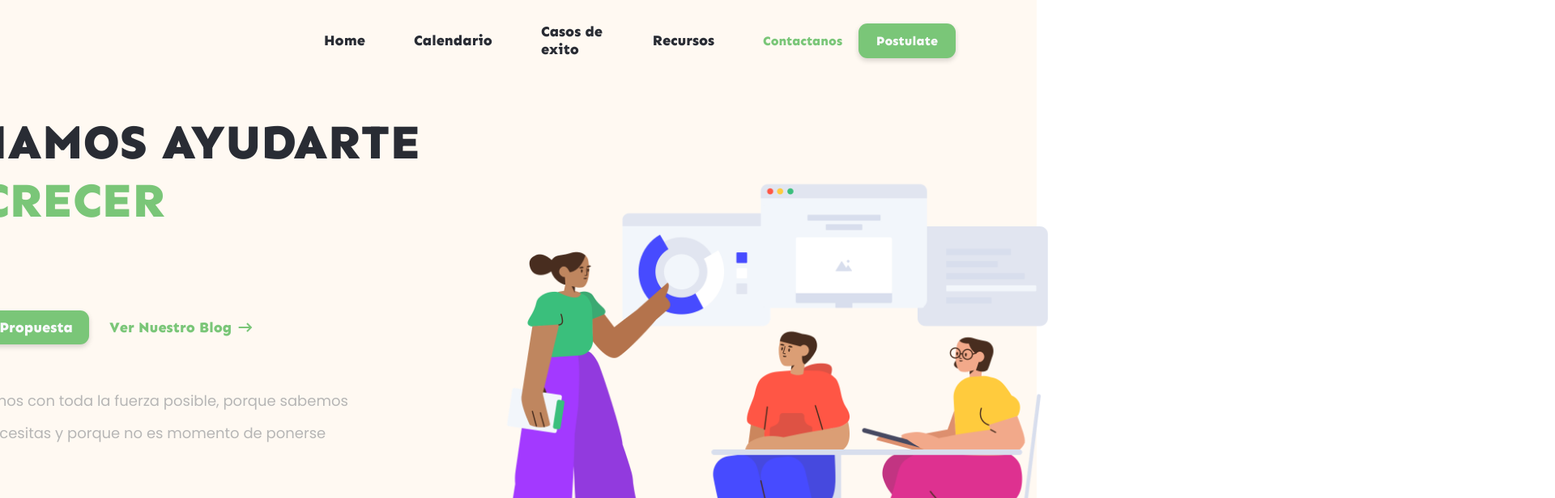
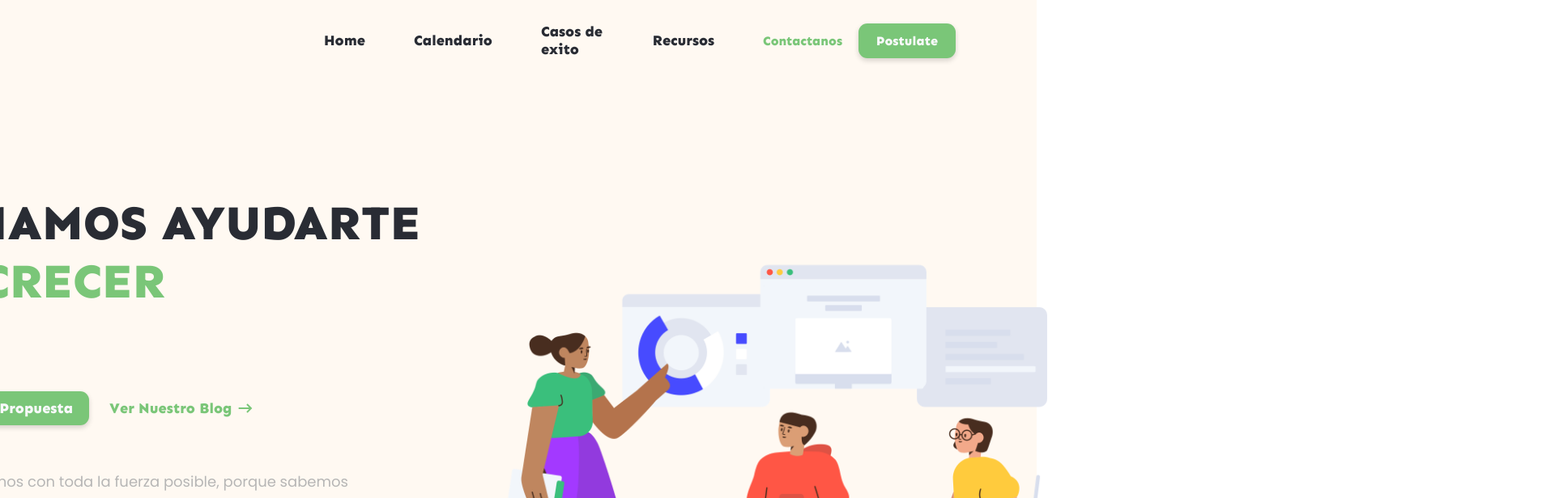
Before and after one commit to MGeovany/cei-web-portal, a React (Create React App) app: page / in a window 1280 px wide. Shown: the top 616 px of the page at 81% size, 1920 px wide, since content can reach past the window. Built offline with nearby package versions, Linux system fonts and the light colour scheme.

Commit message:
📺 fixed vh

```diff
--- a/src/App.css
+++ b/src/App.css
@@ -19,14 +19,14 @@
   --black: #292c34;
 }
 
-.App {
-  width: 100vw;
-}
-
 .flex {
   display: flex;
   align-items: center;
   justify-content: center;
+}
+
+.App {
+  background-color: var(--beige);
 }
 
 a:link,
--- a/src/styles/Footer.css
+++ b/src/styles/Footer.css
@@ -1,5 +1,4 @@
 .footer {
-  width: 1920px;
   height: 289px;
   background-color: var(--black);
   flex-direction: column;
--- a/src/styles/Home.css
+++ b/src/styles/Home.css
@@ -5,6 +5,7 @@
 
   flex-direction: row;
   justify-content: center;
+  padding-top: 100px;
 }
 
 .span__green {
@@ -72,6 +73,5 @@
 .home__img > img {
   padding-top: 100px;
 
-  width: 829px;
   height: 585px;
 }
--- a/src/styles/NuestroEquipo.css
+++ b/src/styles/NuestroEquipo.css
@@ -2,11 +2,12 @@
   height: 100vh;
 
   flex-direction: column;
+  background-color: #ffffff;
 }
 
 .nuestro-equipo-cards {
   flex-direction: row;
-  width: 90%;
+  min-width: 90%;
   justify-content: space-evenly;
 }
 
--- a/src/styles/QuienesSomos.css
+++ b/src/styles/QuienesSomos.css
@@ -1,7 +1,6 @@
 .quienes-somos {
   background-color: var(--white);
 
-  width: 100vw;
   height: 100vh;
 
   font-family: var(--sen-bold);
```
